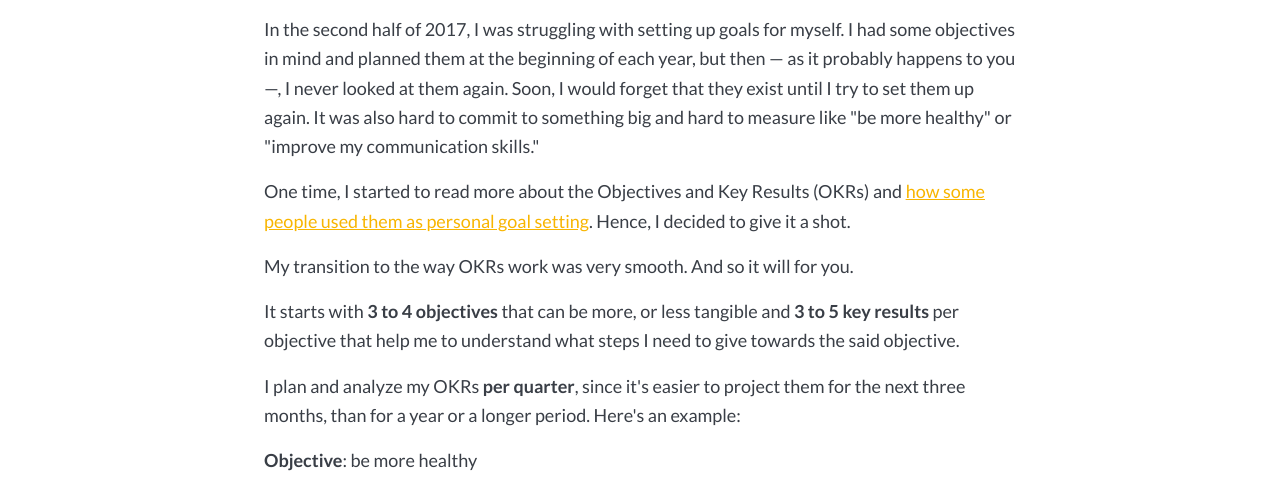
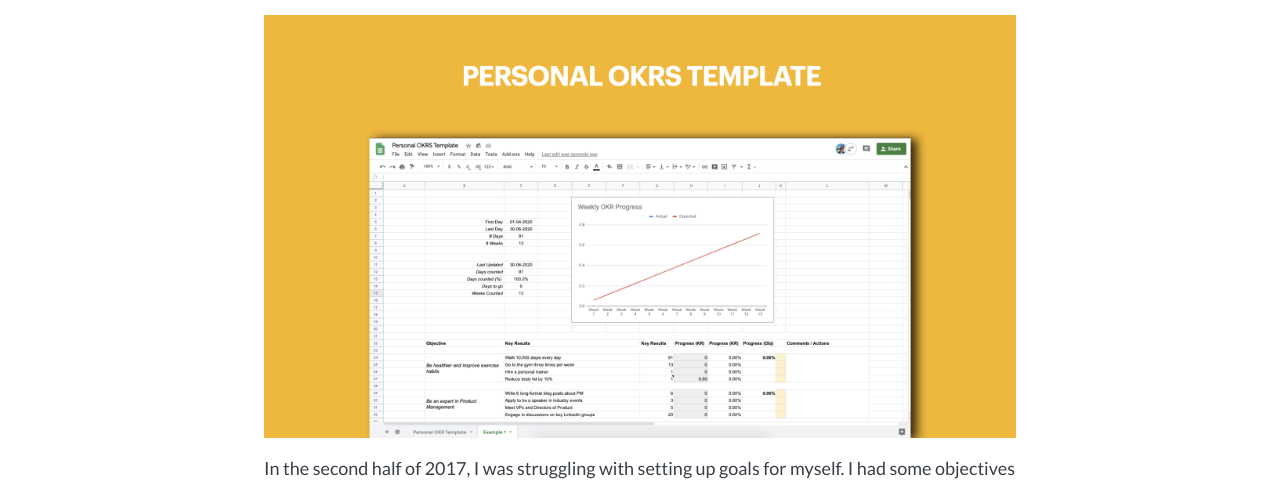
Before and after one commit to ftpaul/ftpaul, a Gatsby site: page /writing/okrs-as-persona-goal-method in a window 1280 px wide. Shown: the part 254-742 px from the top of the page. Built offline with nearby package versions, Linux system fonts and the light colour scheme; Gatsby itself is replaced by a stand-in of ours; some packages are replaced by stand-ins of ours.

Commit message:
adding image to post

```diff
--- a/src/templates/post.js
+++ b/src/templates/post.js
@@ -21,6 +21,7 @@ export default function Template({
       <div className="container">
           <h1 className="text-4xl font-bold xs:text-2xl leading-tight text-gray-500 pb-4" >{frontmatter.title}</h1>
           {/* <h4 className="text-sm italic xs:text-2xl leading-tight text-gray-500 pb-4">{frontmatter.date}</h4> */}
+          <img src={frontmatter.image} alt={frontmatter.title} className="mb-4"  />
           <div
             className="text-2xl text-gray-500 pb-4 markdown"
             dangerouslySetInnerHTML={{ __html: html }}
```
